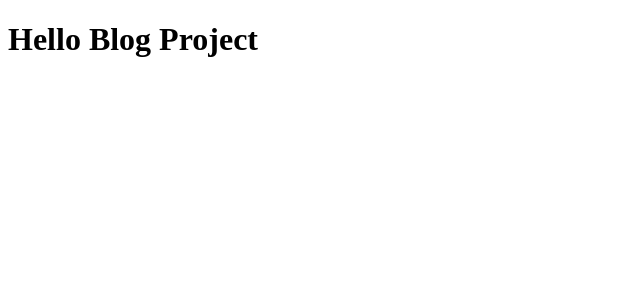
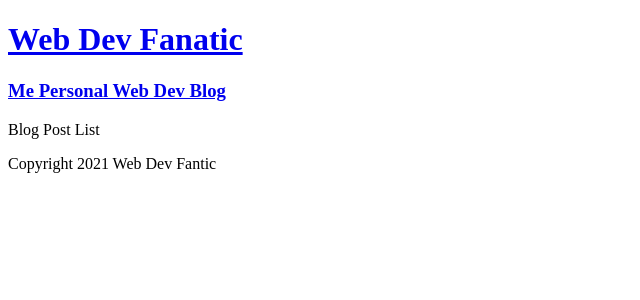
Before and after one commit to isaackhan21/blog-project, a Next.js app: page / in a window 1280 px wide. Shown: the top 300 px of the page, without its empty margins (0-640 px from the left). Built offline with nearby package versions, Linux system fonts and the light colour scheme.

Commit message:
Created Layout and Post Details Page

```diff
--- a/components/Layout.js
+++ b/components/Layout.js
@@ -0,0 +1,21 @@
+import Link from "next/link";
+
+export default function Layout({ children }) {
+  return (
+    <div>
+      <header>
+        <Link href="/">
+          <a>
+            <h1>Web Dev Fanatic</h1>
+            <h3>Me Personal Web Dev Blog</h3>
+          </a>
+        </Link>
+      </header>
+
+      <div className="">{children}</div>
+      <footer>
+        <p>Copyright 2021 Web Dev Fantic</p>
+      </footer>
+    </div>
+  );
+}
--- a/pages/_app.js
+++ b/pages/_app.js
@@ -1,7 +1,12 @@
-import 'tailwindcss/tailwind.css'
+import "tailwindcss/tailwind.css";
+import Layout from "../components/Layout";
 
 function MyApp({ Component, pageProps }) {
-  return <Component {...pageProps} />
+  return (
+    <Layout>
+      <Component {...pageProps} />
+    </Layout>
+  );
 }
 
-export default MyApp
+export default MyApp;
--- /dev/null
+++ b/pages/blog-posts/[slug].js
@@ -0,0 +1,3 @@
+export default function PostDetails() {
+  return <div>Post Details</div>;
+}
--- a/pages/index.js
+++ b/pages/index.js
@@ -1,9 +1,5 @@
 import Head from "next/head";
 
 export default function Home() {
-  return (
-    <div className="">
-      <h1>Hello Blog Project</h1>
-    </div>
-  );
+  return <div className="">Blog Post List</div>;
 }
```
